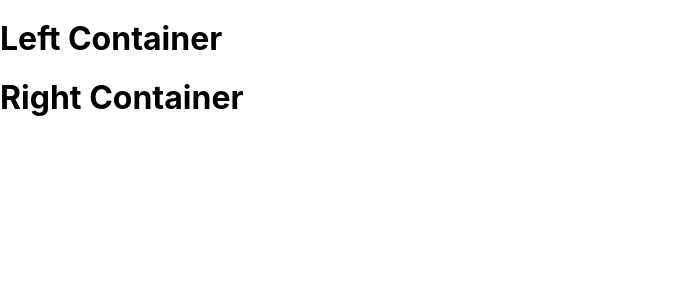
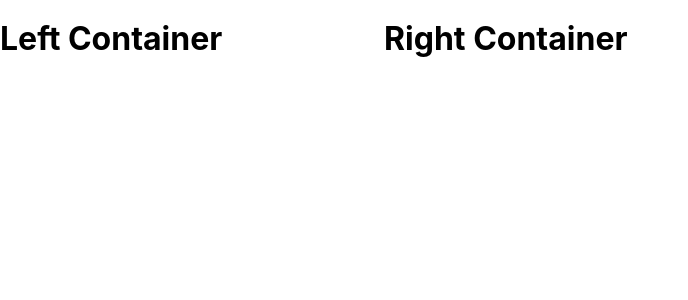
Before and after one commit to UsuallyChris/job_tracker, a React (Create React App) app in the folder frontend/: page / in a window 1280 px wide. Shown: the top 300 px of the page, without its empty margins (0-688 px from the left). Built offline with nearby package versions, Linux system fonts and the light colour scheme.

Commit message:
Left and Right css basic filled out

```diff
--- a/frontend/src/css/App.css
+++ b/frontend/src/css/App.css
@@ -0,0 +1,24 @@
+*,
+*::before,
+*::after {
+  box-sizing: border-box;
+}
+
+/** LAYOUT AND FORMATTING **/
+.main-container {
+  display: flex;
+}
+
+.left-container {
+  width: 30vw;
+  height: 100vh;
+  position: fixed;
+  top: 0;
+  left: 0;
+}
+
+.right-container {
+  min-height: 100vh;
+  width: 70vw;
+  transform: translateX(30vw);
+}
```
